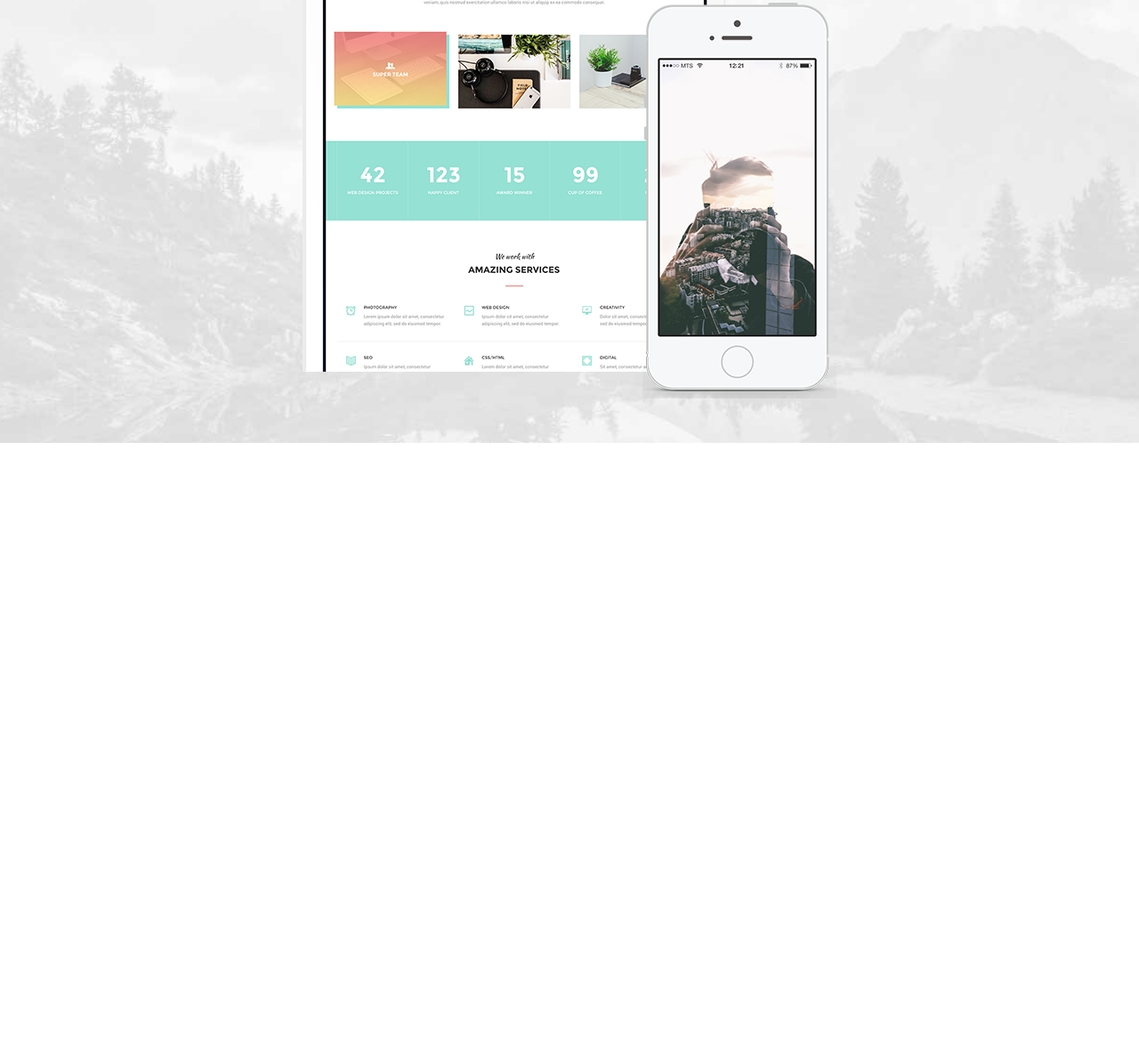
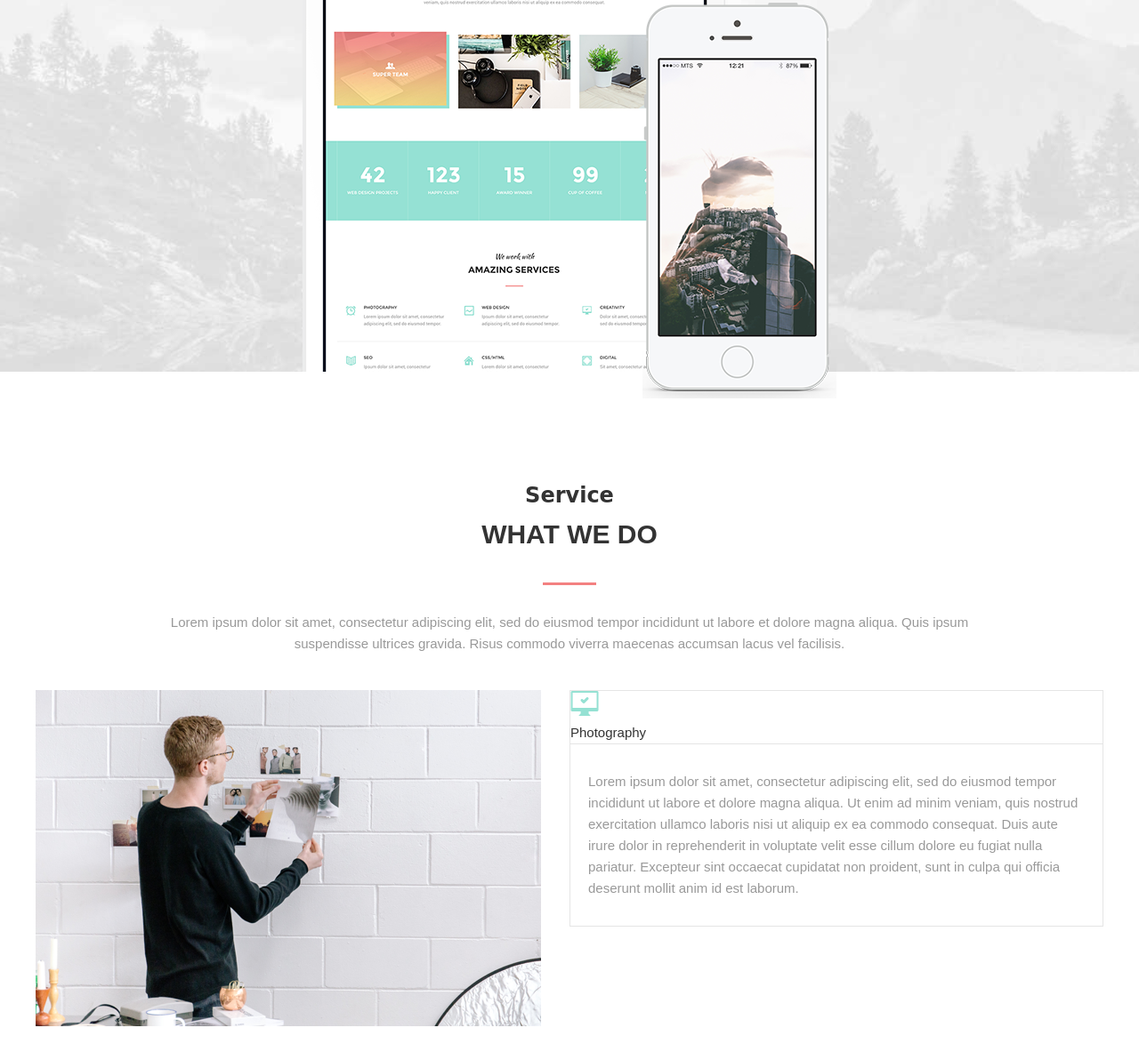
Before and after one commit to alexeikrava/mogo, a plain HTML site: page index.html in a window 1280 px wide. Shown: the part 2731-3923 px from the top of the page at 89% size. Before the commit the page ends 3229 px from the top, so only its background shows below. Drawn offline with Linux system fonts and the light colour scheme.

Commit message:
accordion
step accordion

```diff
--- a/css/style.css
+++ b/css/style.css
@@ -235,6 +235,8 @@ hr{
 }
 
 .section--devies{
+	margin-bottom: 40px;
+	padding-bottom: 0;
 	background: url(../img/devies-bg.jpg) center no-repeat ;
 	-webkit-backgroud-size: cover;
 	background-size: cover;
@@ -417,3 +419,29 @@ hr{
 	z-index: 1;
 	display: block;
 }
+
+/*We do*/
+
+.wedo{
+	display: flex;
+}
+
+.wedo__item{
+	width: 50%;
+}
+
+/*accordion*/
+
+.accordion__item{
+	border: 1px solid #e5e5e5;
+}
+
+.accordion__header{
+	border-bottom: 1px solid #e5e5e5;
+}
+
+.accordion__content{
+	padding: 15px 20px;
+	font-size: 15px;
+	color: #999;
+}
--- a/index.html
+++ b/index.html
@@ -178,5 +178,36 @@
 
 			</div>
 		</section>
+
+		<section class="section">
+			<div class="container">
+				<div class="section__header">
+					<h3 class="section__subtitle">Service</h3>
+					<h2 class="section__title">What we do</h2>
+					<div class="section__text">
+						<p>Lorem ipsum dolor sit amet, consectetur adipiscing elit, sed do eiusmod tempor incididunt ut labore et dolore magna aliqua. Quis ipsum suspendisse ultrices gravida. Risus commodo viverra maecenas accumsan lacus vel facilisis. </p>
+					</div>
+				</div>
+
+			<div class="wedo">
+				<div class="wedo__item">
+					<img src="img/service.png" alt=""></div>
+				<div class="wedo__item">
+					<div class="accordion">
+						<div class="accordion__item">
+							<div class="accordion__header">
+								<img class="accordion__icon" src="img/servies/creativiry.png" alt="" >
+								<div class="accordion__title">Photography</div>
+							</div>
+							<div class="accordion__content">
+								<p>Lorem ipsum dolor sit amet, consectetur adipiscing elit, sed do eiusmod tempor incididunt ut labore et dolore magna aliqua. Ut enim ad minim veniam, quis nostrud exercitation ullamco laboris nisi ut aliquip ex ea commodo consequat. Duis aute irure dolor in reprehenderit in voluptate velit esse cillum dolore eu fugiat nulla pariatur. Excepteur sint occaecat cupidatat non proident, sunt in culpa qui officia deserunt mollit anim id est laborum.</p>
+							</div>
+						</div>
+					</div>
+				</div>
+			   </div>
+			</div>
+
+		</section>
 	</body>
 </html>
```
Also changed, not shown: img/service.png (added).
